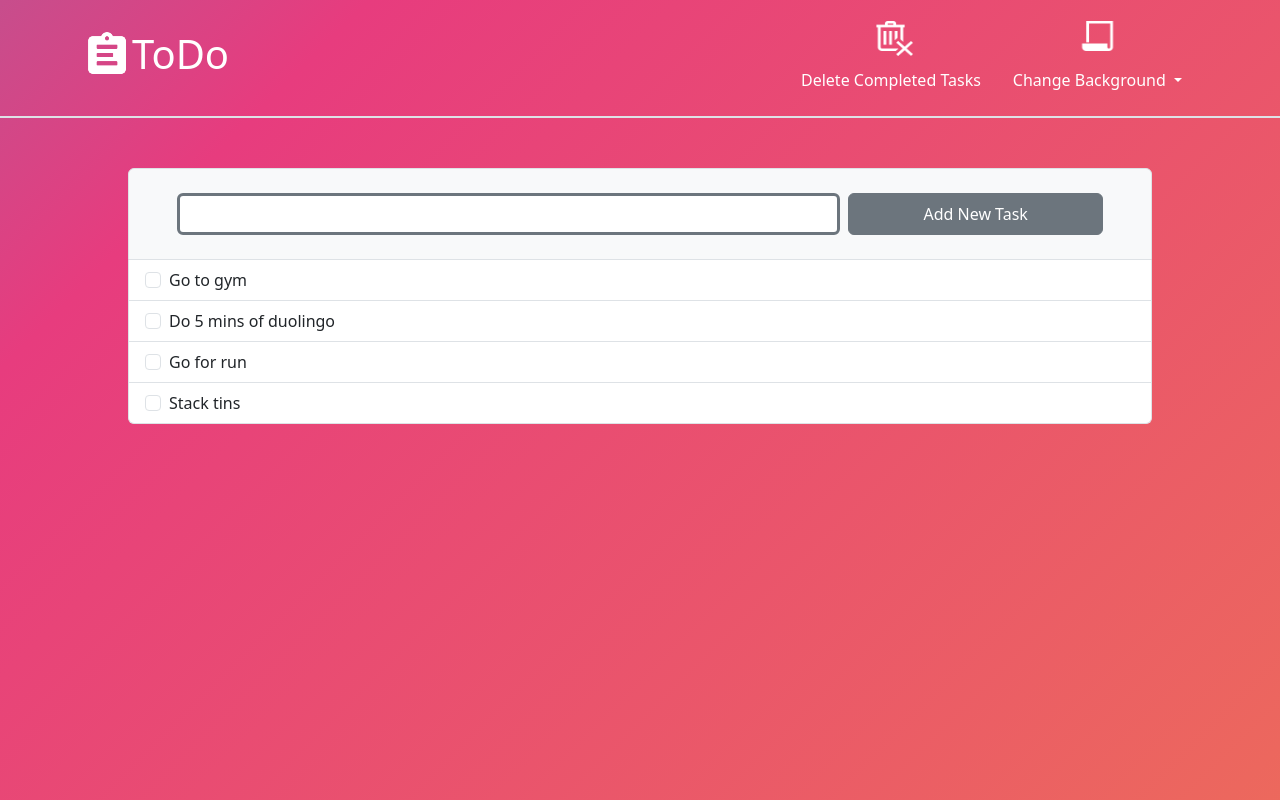
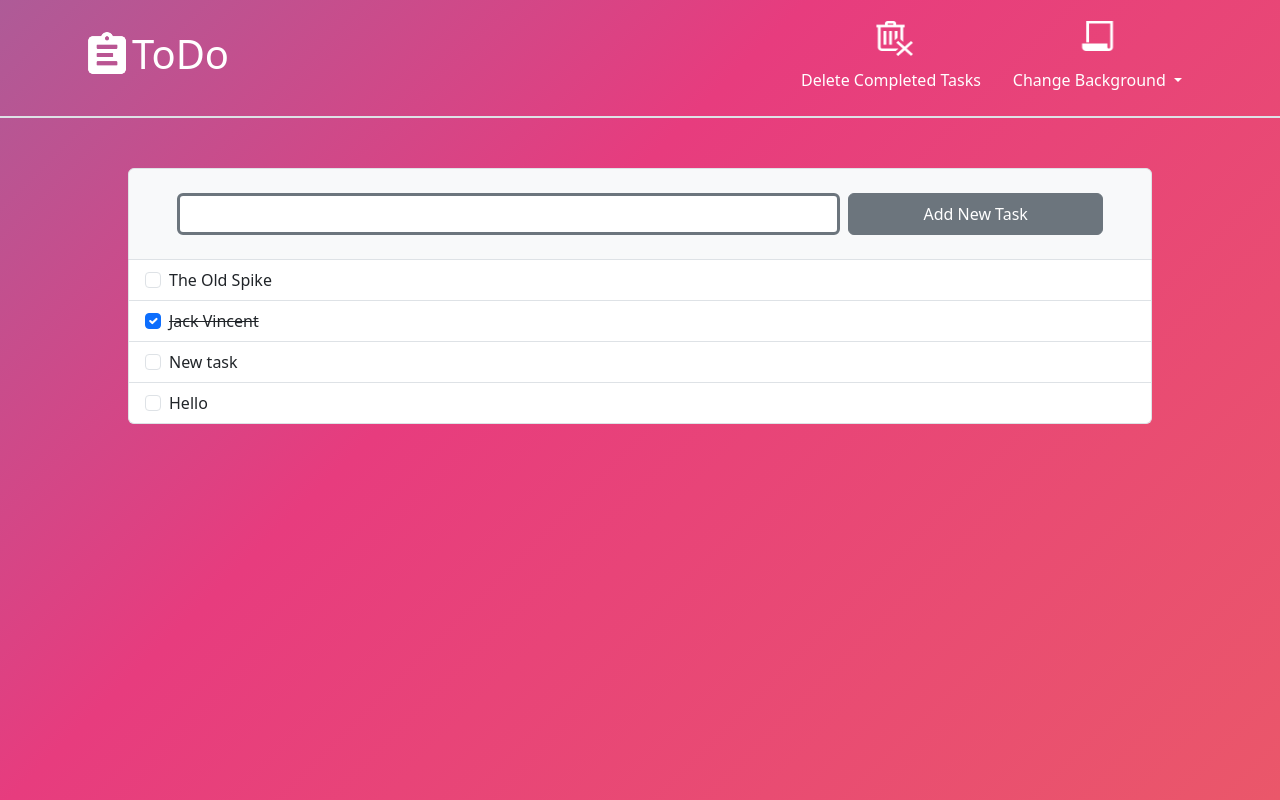
Before and after one commit to vincent-jack/todo-list-website, a Flask app: page / in a window 1280 px wide. Run offline with Flask 3, Linux system fonts and the light colour scheme; some libraries are stand-ins or nearby versions.

Commit message:
Save checkbox state and strikethrough text when checkbox is checked

```diff
--- a/instance/task-data.csv
+++ b/instance/task-data.csv
@@ -1,5 +1,5 @@
 name,complete
-Go to gym,False
-Do 5 mins of duolingo,False
-Go for run,False
-Stack tins ,False
+The Old Spike,False
+Jack Vincent,True
+New task,False
+Hello,False
--- a/main.py
+++ b/main.py
@@ -2,8 +2,8 @@ from flask import Flask, request, render_template, redirect, url_for
 from flask_bootstrap import Bootstrap5
 import pandas
 from flask_wtf import FlaskForm
-from wtforms import StringField, SubmitField, BooleanField, DecimalField, SelectField
-from wtforms.validators import DataRequired, URL, Length
+from wtforms import StringField, SubmitField
+from wtforms.validators import DataRequired, Length
 import os
 
 app = Flask(__name__)
@@ -16,6 +16,9 @@ df = pandas.read_csv("instance/task-data.csv")
 class AddTaskForm(FlaskForm):
     name = StringField(validators=[DataRequired(), Length(max=100)],
                        render_kw={"class": "form-control border border-secondary border-3"})
+    submit = SubmitField("Add New Task",
+                         render_kw={"class": "btn btn-secondary", "style": "padding-left: 8%; padding-right: 8%;"})
+
 
 
 class DeleteCompletedForm(FlaskForm):
@@ -28,16 +31,40 @@ def home():
     global df
     add_form = AddTaskForm()
     delete_form = DeleteCompletedForm()
-    if add_form.validate_on_submit():
-        text = add_form.name.data
-        df.loc[len(df.index)] = {"name": text, "complete": False}
-        df.to_csv("instance/task-data.csv", index=False)
-    if delete_form.validate_on_submit():
-        df = df[df.complete != True]
-        df.to_csv("instance/task-data.csv", index=False)
 
     return render_template("index.html", tasks=df, add_form=add_form, delete_form=delete_form)
 
 
+@app.route('/adddata', methods=['POST'])
+def add_data():
+    global df
+    if request.method == "POST":
+        text = request.form["name"]
+        if text.strip() != "":
+            df.loc[len(df.index)] = {"name": text, "complete": False}
+            df.to_csv("instance/task-data.csv", index=False)
+    return redirect(url_for("home"))
+
+
+@app.route('/deletedata', methods=['POST'])
+def delete_data():
+    global df
+    if request.method == "POST":
+        df = df[df.complete != True]
+        df.to_csv("instance/task-data.csv", index=False)
+    return redirect(url_for("home"))
+
+
+@app.route('/updatedata', methods=['POST'])
+def update_data():
+    index = int(request.form.get('row'))
+    checked = False
+    if request.form.get('checked') == "true":
+        checked = True
+    df.loc[index, "complete"] = checked
+    df.to_csv("instance/task-data.csv", index=False)
+    return redirect(url_for("home"))
+
+
 if __name__ == "__main__":
     app.run(debug=True)
--- a/static/js/script.js
+++ b/static/js/script.js
@@ -1,6 +1,4 @@
-if (localStorage.getItem("background") == null) {
-    document.getElementById("body").className = "background-animated-3";
-} else {
+if (localStorage.getItem("background") != null) {
     document.getElementById("body").className = localStorage.getItem("background");
 };
 
@@ -20,3 +18,23 @@ document.getElementById("button-4").addEventListener("click", function() {
     document.getElementById("body").className = "background-animated-4";
     localStorage.setItem("background", "background-animated-4");
 });
+
+document.getElementById('checkbox-wrapper').addEventListener('change', function(event){
+    var checkbox = event.target;
+    var text = document.getElementsByClassName('task-' + checkbox.value)[0];
+    console.log(text.innerText);
+    if(checkbox.checked == true){
+        text.innerHTML = '<strike>' + text.innerText + '</strike>';
+    } else {
+        text.innerHTML = text.innerText.replace('<strike>', '').replace('</strike>', '');
+    }
+
+    if(checkbox.name == "check"){
+         $.ajax({
+                url: '/updatedata',
+                type: 'POST',
+                data: { 'row': checkbox.value,
+                        'checked': checkbox.checked},
+            });
+    }
+});
--- a/templates/index.html
+++ b/templates/index.html
@@ -7,7 +7,7 @@
     <link href="https://cdn.jsdelivr.net/npm/bootstrap@5.3.3/dist/css/bootstrap.min.css" rel="stylesheet" integrity="sha384-QWTKZyjpPEjISv5WaRU9OFeRpok6YctnYmDr5pNlyT2bRjXh0JMhjY6hW+ALEwIH" crossorigin="anonymous">
     <link rel="stylesheet" href="static/css/styles.css">
 </head>
-<body id="body" class="background-animated">
+<body id="body" class="background-animated-3" style="height: 100vh;">
 
 <!-- Header -->
 <div class="px-2 py-2 border-bottom border-2">
@@ -20,7 +20,7 @@
 
             <ul class="nav col-12 col-lg-auto my-2 justify-content-center text-small">
                 <li>
-                    <form method="POST" action="/" enctype="multipart/form-data">
+                    <form method="POST" action="{{ url_for('delete_data') }}" enctype="multipart/form-data">
                         <img src="static/images/bin.png" height="40" width="45" class="bi d-block mx-auto mb-1">
                         {{ delete_form.csrf_token }}
                         {{ delete_form.submit }}
@@ -45,28 +45,34 @@
     </div>
 </div>
 <!-- List -->
-<div class="list-group" style="margin-left: 10%; margin-right: 10%; margin-top: 50px;">
-    <form class="list-group-item d-flex gap-2 bg-light py-4 px-5" method="POST" action="/" enctype="multipart/form-data">
+<div id="checkbox-wrapper" class="list-group" style="margin-left: 10%; margin-right: 10%; margin-top: 50px;">
+    <form class="list-group-item d-flex gap-2 bg-light py-4 px-5" method="POST" action="{{ url_for('add_data') }}" enctype="multipart/form-data">
         {{ add_form.csrf_token }}
         {{ add_form.name }}
-        <input type="submit" value="Add New Task" class="btn btn-secondary" style="padding-left: 8%; padding-right: 8%;">
+        {{ add_form.submit }}
     </form>
 
     {% for index, row in tasks.iterrows(): %}
-    <form class="list-group-item d-flex gap-2" method="POST">
+    <div class="list-group-item d-flex gap-2">
         {% if row["complete"] == True %}
-        <input class="form-check-input flex-shrink-0" type="checkbox" value="" checked>
+        <input class="form-check-input flex-shrink-0" type="checkbox" value="{{ index }}" checked name="check">
+        <span class="task-{{ index }}">
+            <strike>
+                {{ row["name"] }}
+            </strike>
+        </span>
         {% else %}
-        <input class="form-check-input flex-shrink-0" type="checkbox" value="" name="check">
-        {% endif %}
-        <span>
+        <input class="form-check-input flex-shrink-0" type="checkbox" value="{{ index }}" name="check">
+        <span class="task-{{ index }}">
             {{ row["name"] }}
         </span>
-    </form>
+        {% endif %}
+    </div>
     {% endfor %}
 </div>
 
 <script src="https://cdn.jsdelivr.net/npm/bootstrap@5.3.3/dist/js/bootstrap.bundle.min.js" integrity="sha384-YvpcrYf0tY3lHB60NNkmXc5s9fDVZLESaAA55NDzOxhy9GkcIdslK1eN7N6jIeHz" crossorigin="anonymous"></script>
 <script src="static/js/script.js"></script>
+<script src="https://ajax.googleapis.com/ajax/libs/jquery/3.5.1/jquery.min.js"></script>
 </body>
 </html>
```
